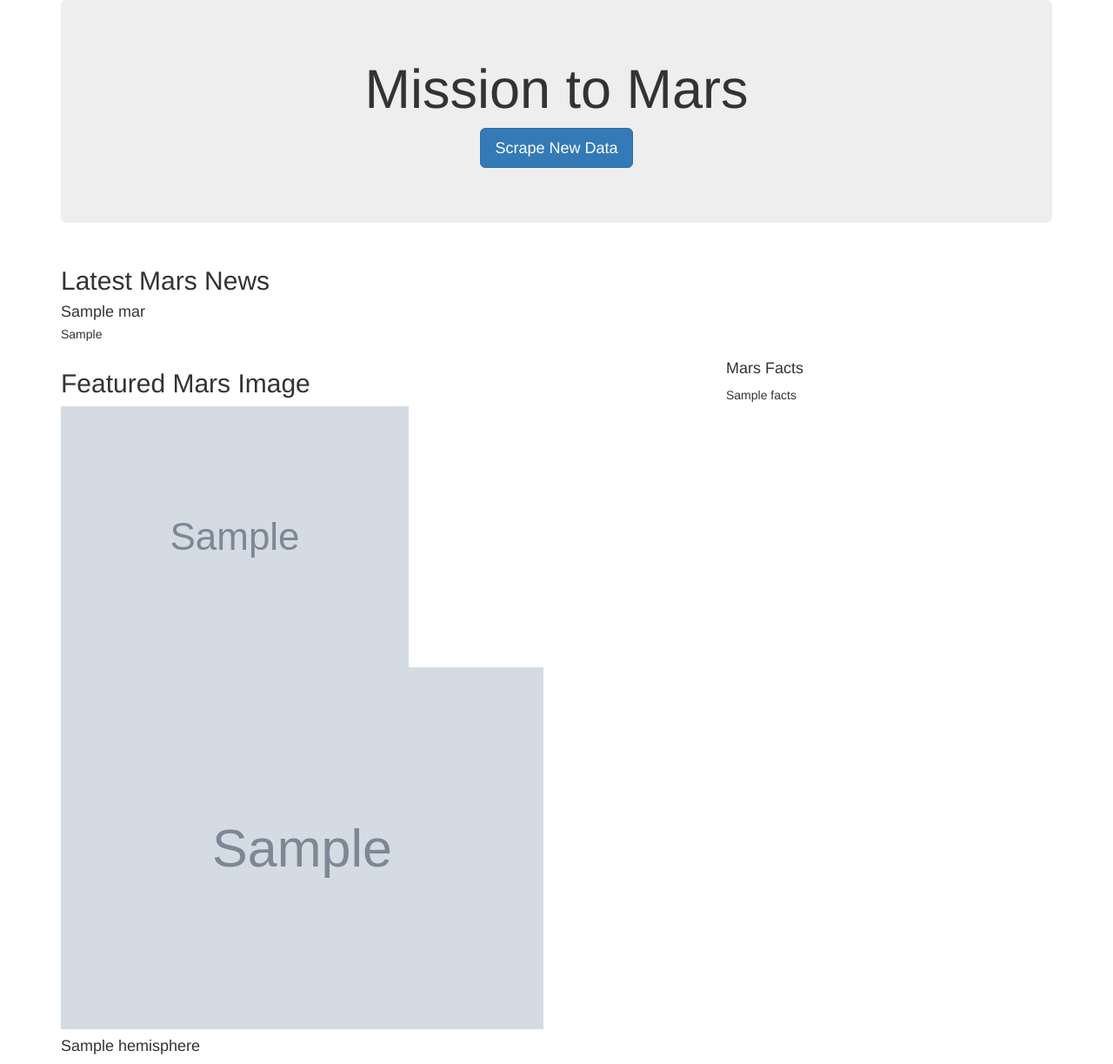
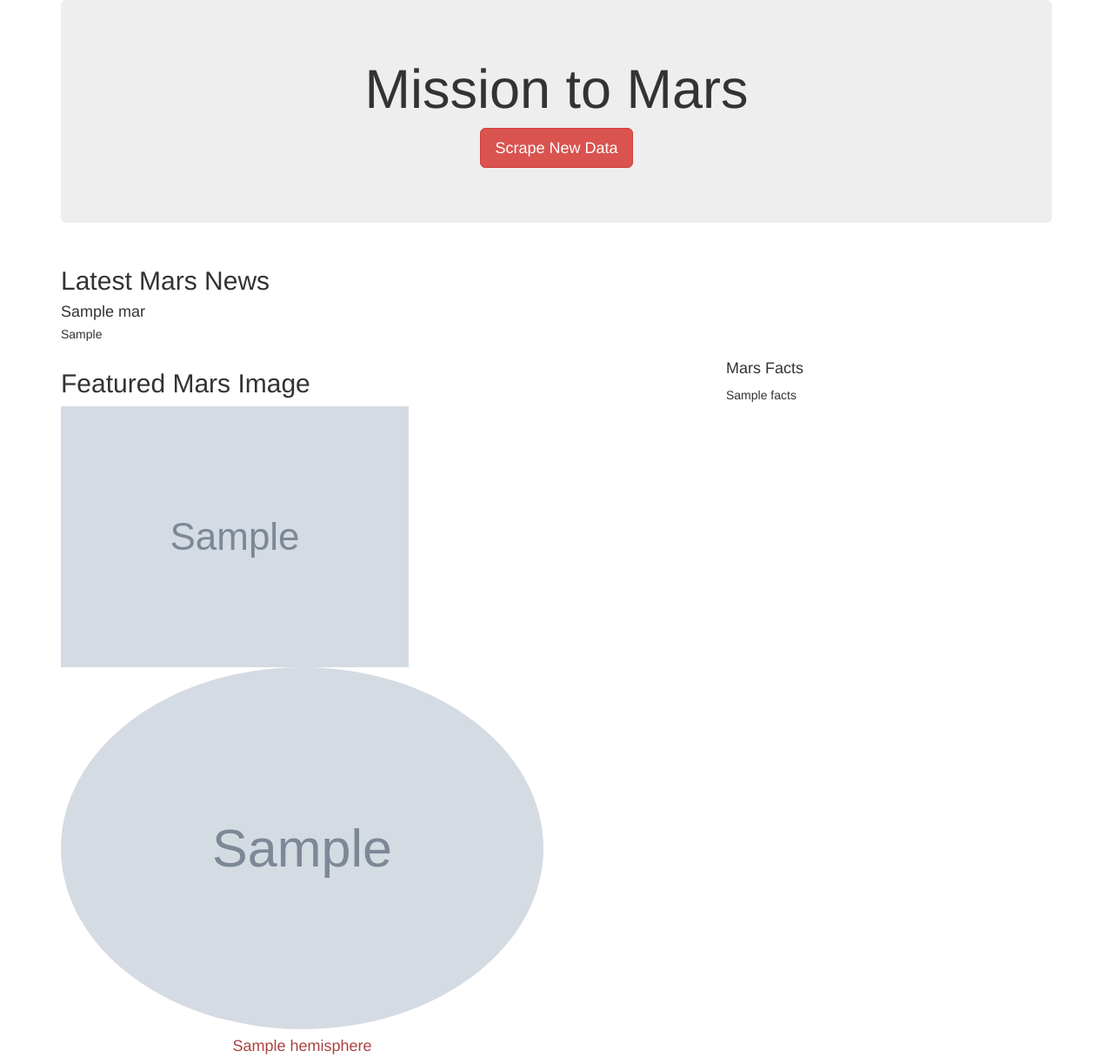
Before and after one commit to cewarkentin/Mission-to-Mars, a Flask app: page / in a window 1280 px wide. Shown: the whole page at 87% size. Run offline with Flask 2, Linux system fonts and the light colour scheme; grey boxes marked "Sample" are stand-in pictures; a database or web service that is not in the repository returns one stand-in record (values such as "Sample title"); some libraries are stand-ins or nearby versions.

Commit message:
deliverable 3

```diff
--- a/templates/index.html
+++ b/templates/index.html
@@ -16,7 +16,7 @@
       <div class="jumbotron text-center">
         <h1>Mission to Mars</h1>
         <!-- Add a button to activate scraping script -->
-        <p><a class="btn btn-primary btn-lg" href="/scrape" role="button">Scrape New Data</a></p>
+        <p><a class="btn btn-danger btn-lg" href="/scrape" role="button">Scrape New Data</a></p>
       </div>
       <!-- Add section for Mars News -->
       <div class="row" id="mars-news">
@@ -51,8 +51,8 @@
       <div class="row row-cols-2">
         {% for hemisphere in mars.hemispheres %}
         <div class="col-md-6" >
-          <img src="{{hemisphere.img_url}}" class="img-responsive" alt="Responsive image" height = "600px" width="600px" />
-          <h4> {{hemisphere.title}} </h4>
+          <img src="{{hemisphere.img_url}}" class="img-responsive img-circle" alt="Responsive image" height = "600px" width="600px" />
+          <h4 class="text-center text-danger"> {{hemisphere.title}} </h4>
         </div>
         {% endfor %}
       </div>
```
